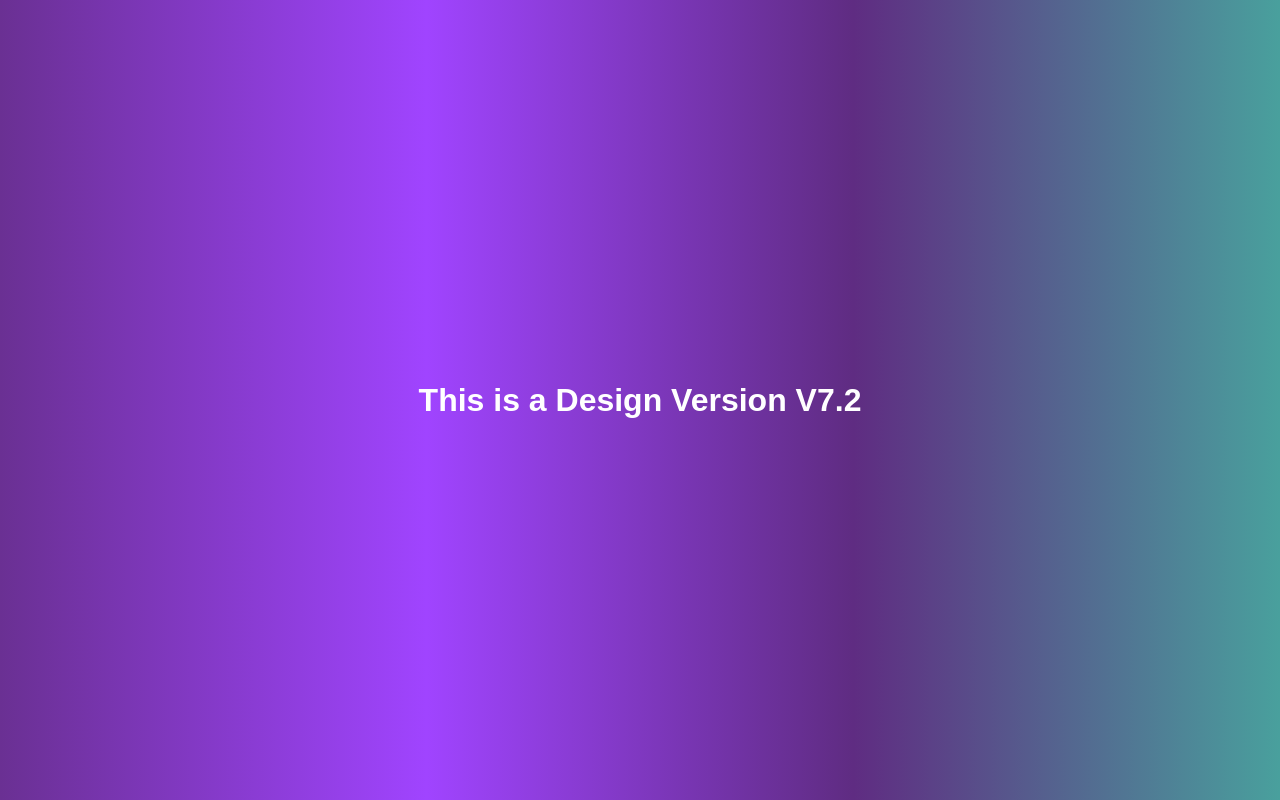
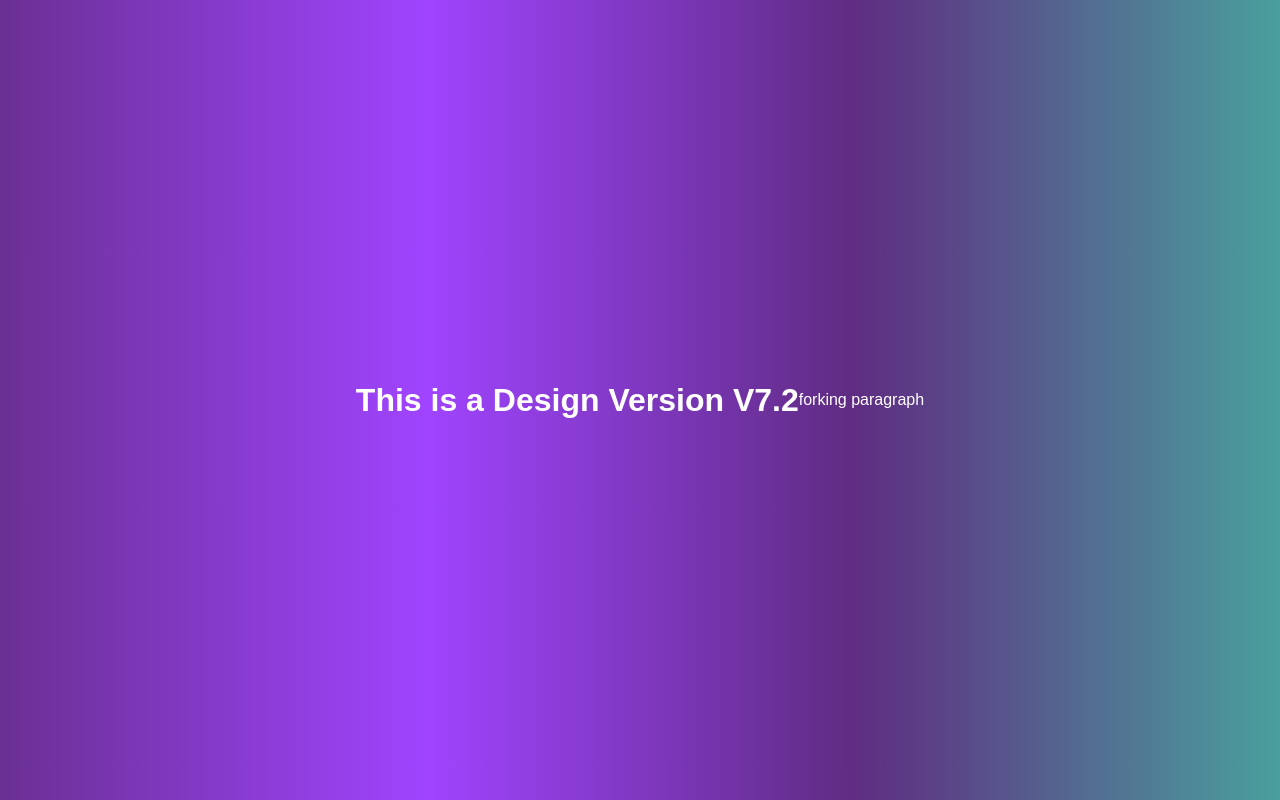
Before and after one commit to paras-prajapati/m-prashant-git, a plain HTML site: page index.html in a window 1280 px wide. Drawn offline with Linux system fonts and the light colour scheme; files that its build step writes are made by us from their sources; files whose address does not match are found by name.

Commit message:
Update index.html

```diff
--- a/index.html
+++ b/index.html
@@ -11,7 +11,7 @@
 
 <body>
     <h1>This is a Design Version V7.2</h1>
-
+    <p>forking paragraph</p>
 </body>
 
 </html>
```
